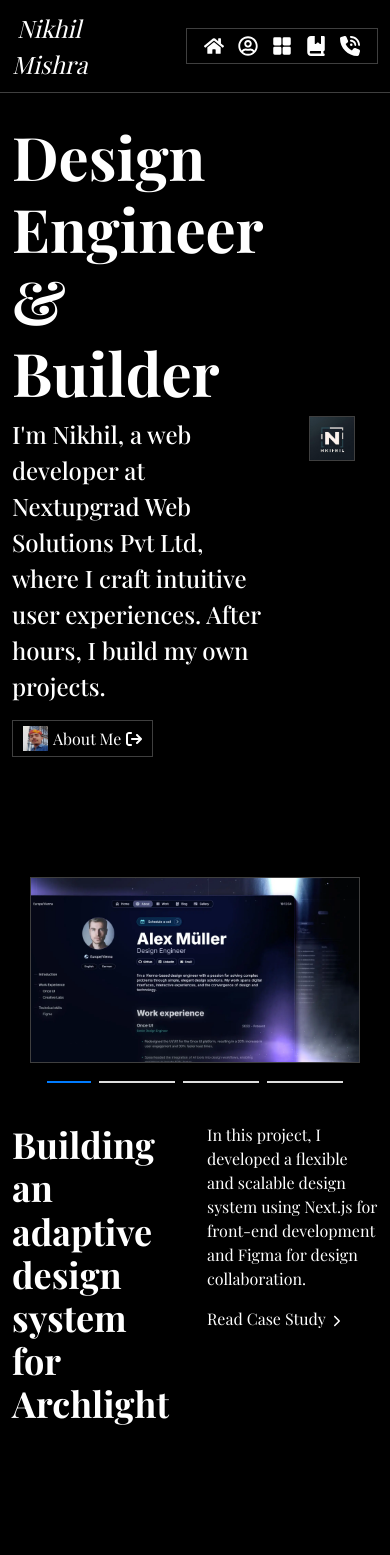
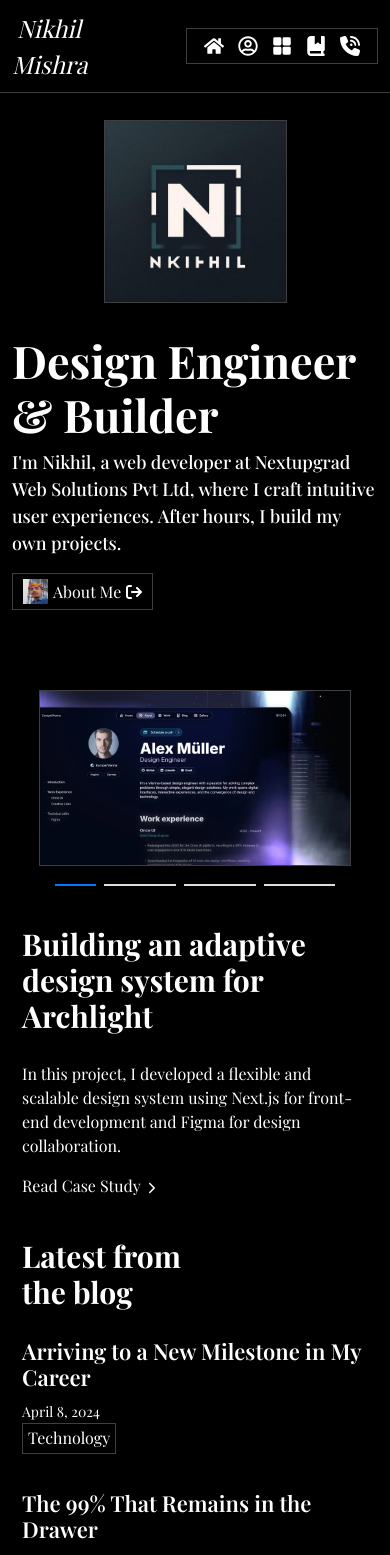
Before and after one commit to nikhil7476/nikhil-mishra-card, a Next.js app: page /home in a window 390 px wide. Shown: the top 1555 px of the page. Built offline with nearby package versions, Linux system fonts and the light colour scheme; a web font is replaced by a local one.

Commit message:
modified:   src/pages/home.js 	modified:   src/styles/Footer.module.css 	modified:   src/styles/Home.module.css 	modified:   src/styles/globals.css

```diff
--- a/src/pages/home.js
+++ b/src/pages/home.js
@@ -19,7 +19,7 @@ export default function Home() {
       </Head>
       <section className={styles.banner}>
         <Container>
-          <Row>
+          <Row className={styles.bnrMain}>
             <Col className="col-md-7">
               <h1>Design Engineer & Builder</h1>
               <p>{"I'm Nikhil, a web developer at Nextupgrad Web Solutions Pvt Ltd, where I craft intuitive user experiences. After hours, I build my own projects."}</p>
@@ -40,7 +40,7 @@ export default function Home() {
           </Row>
           <Row className="justify-content-center">
             <Col className="col-md-10">
-              <Row>
+              <Row className={styles.caseRow}>
                 <Col className="col-md-6">
                   <h2>Building an adaptive design system for Archlight</h2>
                 </Col>
@@ -55,7 +55,7 @@ export default function Home() {
       </section>
       <section className={styles.blogs}>
         <Container>
-          <Row>
+          <Row className={styles.blogRow}>
             <Col className="col-md-4">
               <h2>Latest from<br />the blog</h2>
             </Col>
--- a/src/styles/Footer.module.css
+++ b/src/styles/Footer.module.css
@@ -27,3 +27,9 @@
     color: #fff;
     font-size: 16px;
 }
+
+@media screen and (max-width: 520px) {
+    .socio {
+        align-items: center;
+    }
+}
--- a/src/styles/Home.module.css
+++ b/src/styles/Home.module.css
@@ -108,3 +108,36 @@
     border: none !important;
     height: 40px;
 }
+
+@media screen and (max-width: 520px) {
+    .bnrMain {
+        display: flex;
+        flex-direction: column-reverse;
+        gap: 30px;
+    }
+
+    .banner h1 {
+        font-size: 45px;
+    }
+
+    .banner p {
+        font-size: 18px;
+    }
+
+    .caseRow,
+    .blogRow {
+        display: flex;
+        flex-direction: column;
+        gap: 20px;
+    }
+
+    .caseStudy h2,
+    .blogs h2,
+    .news h2 {
+        font-size: 30px;
+    }
+
+    .news {
+        padding: 30px !important;
+    }
+}
--- a/src/styles/globals.css
+++ b/src/styles/globals.css
@@ -45,7 +45,8 @@ button.btn-close {
   display: none !important;
 }
 
-/* .container {
-  width: 1300px !important;
-  max-width: 1300px !important;
-} */
+@media screen and (max-width: 520px) {
+  section {
+    padding: 20px 10px;
+  }
+}
```
